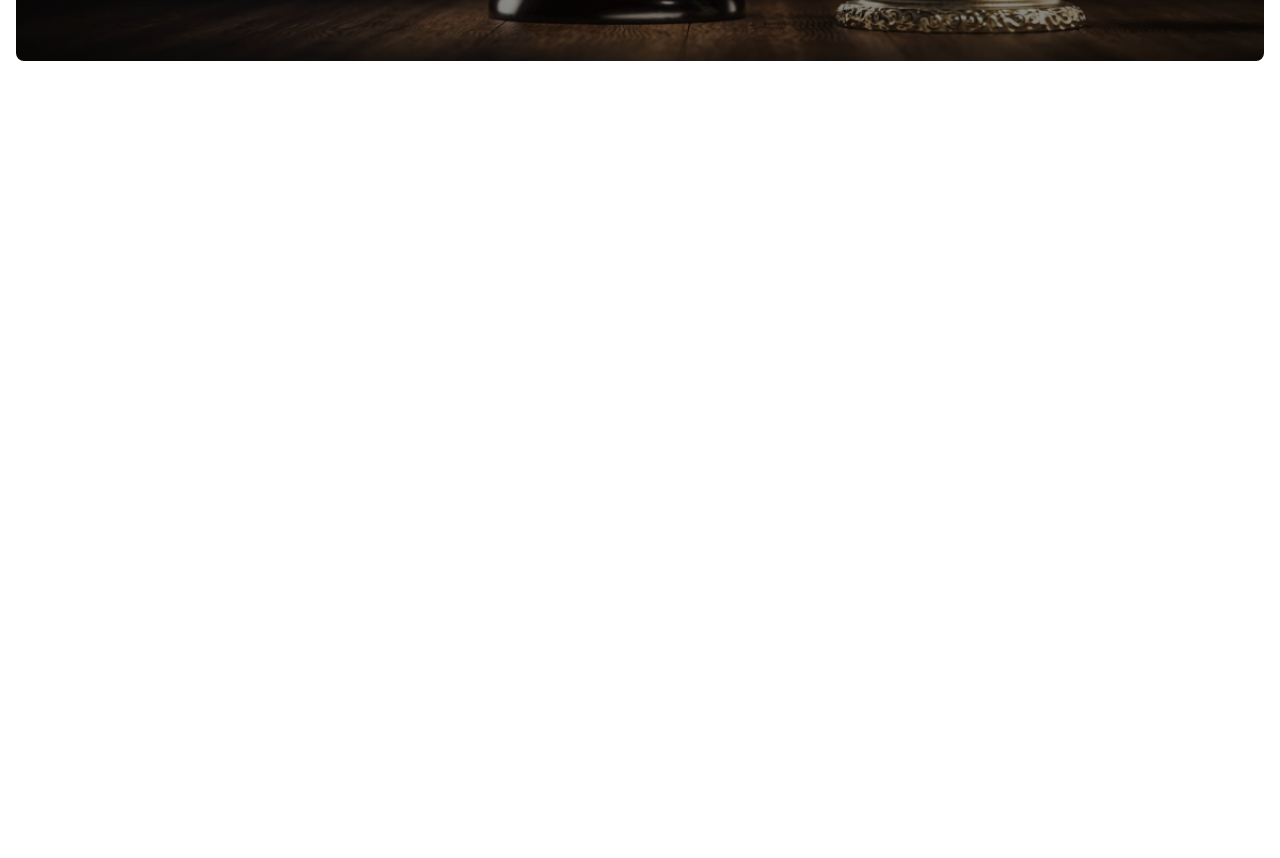
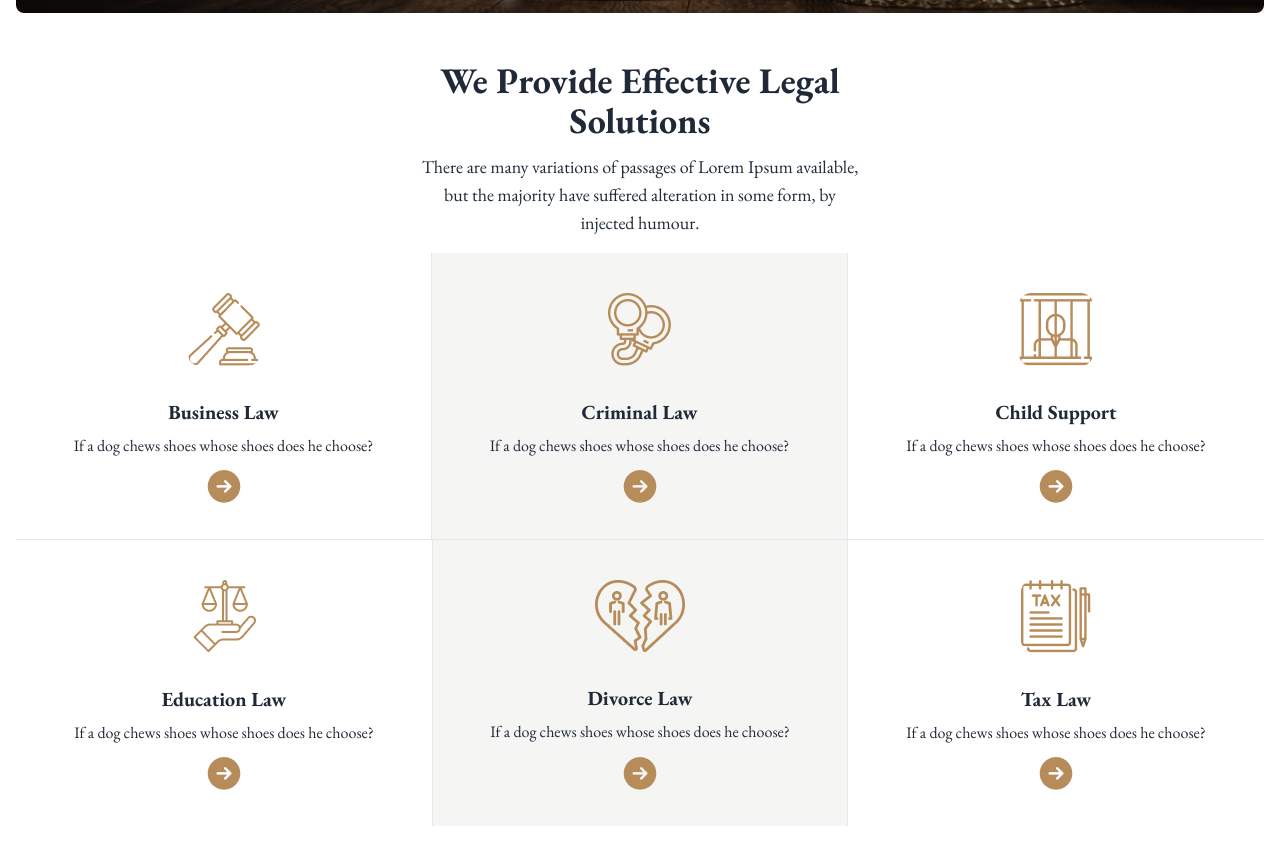
Before and after one commit to rahatfaruk/legal-solution-ph, a plain HTML site: page index.html in a window 1280 px wide. Shown: the part 503-1361 px from the top of the page. Before the commit the page ends 800 px from the top, so only its background shows below. Drawn offline with nearby package versions, Linux system fonts and the light colour scheme.

Commit message:
practice-area-sect added

```diff
--- a/index.html
+++ b/index.html
@@ -5,6 +5,11 @@
   <meta name="viewport" content="width=device-width, initial-scale=1.0">
   <title>Legal solution site</title>
 
+  <!-- gfont -->
+  <link rel="preconnect" href="https://fonts.googleapis.com">
+  <link rel="preconnect" href="https://fonts.gstatic.com" crossorigin>
+  <link href="https://fonts.googleapis.com/css2?family=EB+Garamond:wght@400;500;700&display=swap" rel="stylesheet">
+  <!-- tailwind & daisyui -->
   <link href="https://cdn.jsdelivr.net/npm/daisyui@4.6.0/dist/full.min.css" rel="stylesheet" type="text/css" />
   <script src="https://cdn.tailwindcss.com"></script>
   <script>
@@ -24,7 +29,7 @@
     }
   </style>
 </head>
-<body>
+<body style="font-family: 'EB Garamond', serif;">
   <header class="px-4">
     <nav class="navbar bg-base-100 container mx-auto p-0">
       <div class="flex w-full lg:w-1/2 justify-between">
@@ -74,6 +79,85 @@
         </div>
       </div>
     </section>
+
+    <!-- practice-area-sect -->
+    <section class="px-4 py-8">
+      <div class="container mx-auto">
+        <!-- content -->
+        <article class="max-w-md text-center mx-auto mb-4">
+          <h1 class="text-3xl md:text-4xl font-bold mb-3">We Provide Effective Legal Solutions</h1>
+          <p class="md:text-lg">There are many variations of passages of Lorem Ipsum available, but the majority have suffered alteration in some form, by injected humour.</p>
+        </article>
+        <div class="cards grid md:grid-cols-2 lg:grid-cols-3">
+          <!-- card -->
+          <div class="card border-b md:border-r rounded-none">
+            <figure class="px-10 pt-10">
+              <img src="./images/business.png" alt="Shoes" class="rounded-xl" />
+            </figure>
+            <div class="card-body items-center text-center">
+              <h2 class="card-title">Business Law</h2>
+              <p>If a dog chews shoes whose shoes does he choose?</p>
+              <button><img src="./images/arrow.png" alt=""></button>
+            </div>
+          </div>
+          <!-- card -->
+          <div class="card border-b lg:border-r rounded-none bg-stone-100">
+            <figure class="px-10 pt-10">
+              <img src="./images/criminal.png" alt="Shoes" class="rounded-xl" />
+            </figure>
+            <div class="card-body items-center text-center">
+              <h2 class="card-title">Criminal Law</h2>
+              <p>If a dog chews shoes whose shoes does he choose?</p>
+              <button><img src="./images/arrow.png" alt=""></button>
+            </div>
+          </div>
+          <!-- card -->
+          <div class="card md:border-r lg:border-r-0 lg:border-b rounded-none">
+            <figure class="px-10 pt-10">
+              <img src="./images/child.png" alt="Shoes" class="rounded-xl" />
+            </figure>
+            <div class="card-body items-center text-center">
+              <h2 class="card-title">Child Support</h2>
+              <p>If a dog chews shoes whose shoes does he choose?</p>
+              <button><img src="./images/arrow.png" alt=""></button>
+            </div>
+          </div>
+          <!-- card -->
+          <div class="card hidden md:flex rounded-none">
+            <figure class="px-10 pt-10">
+              <img src="./images/education.png" alt="Shoes" class="rounded-xl" />
+            </figure>
+            <div class="card-body items-center text-center">
+              <h2 class="card-title">Education Law</h2>
+              <p>If a dog chews shoes whose shoes does he choose?</p>
+              <button><img src="./images/arrow.png" alt=""></button>
+            </div>
+          </div>
+          <!-- card -->
+          <div class="card hidden lg:flex lg:border-x bg-stone-100 rounded-none">
+            <figure class="px-10 pt-10">
+              <img src="./images/divorce.png" alt="Shoes" class="rounded-xl" />
+            </figure>
+            <div class="card-body items-center text-center">
+              <h2 class="card-title">Divorce Law</h2>
+              <p>If a dog chews shoes whose shoes does he choose?</p>
+              <button><img src="./images/arrow.png" alt=""></button>
+            </div>
+          </div>
+          <!-- card -->
+          <div class="card hidden lg:flex rounded-none">
+            <figure class="px-10 pt-10">
+              <img src="./images/tax.png" alt="Shoes" class="rounded-xl" />
+            </figure>
+            <div class="card-body items-center text-center">
+              <h2 class="card-title">Tax Law</h2>
+              <p>If a dog chews shoes whose shoes does he choose?</p>
+              <button><img src="./images/arrow.png" alt=""></button>
+            </div>
+          </div>
+        </div>
+      </div>
+    </section>
   </main>
 </body>
 </html>
```
